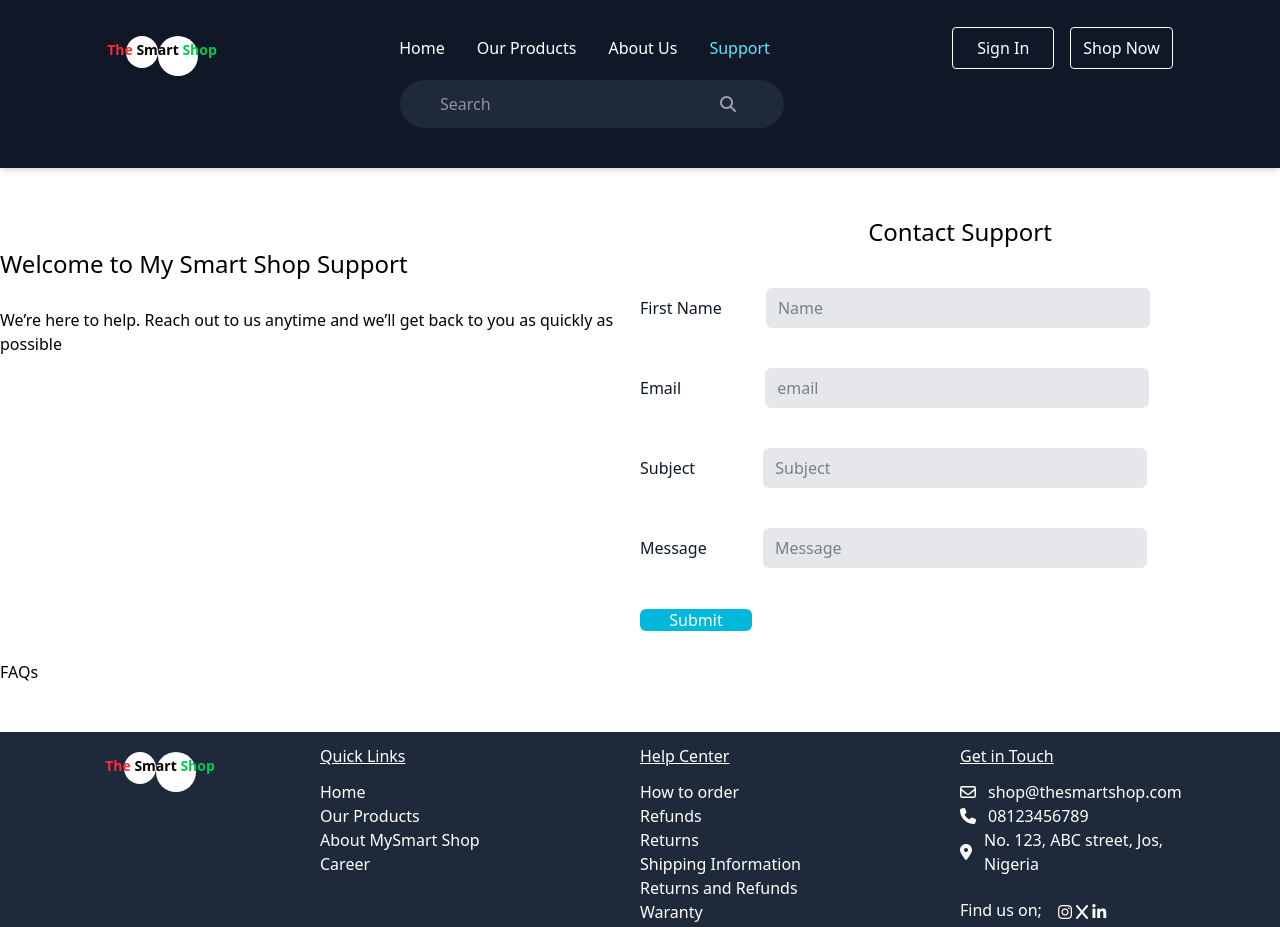
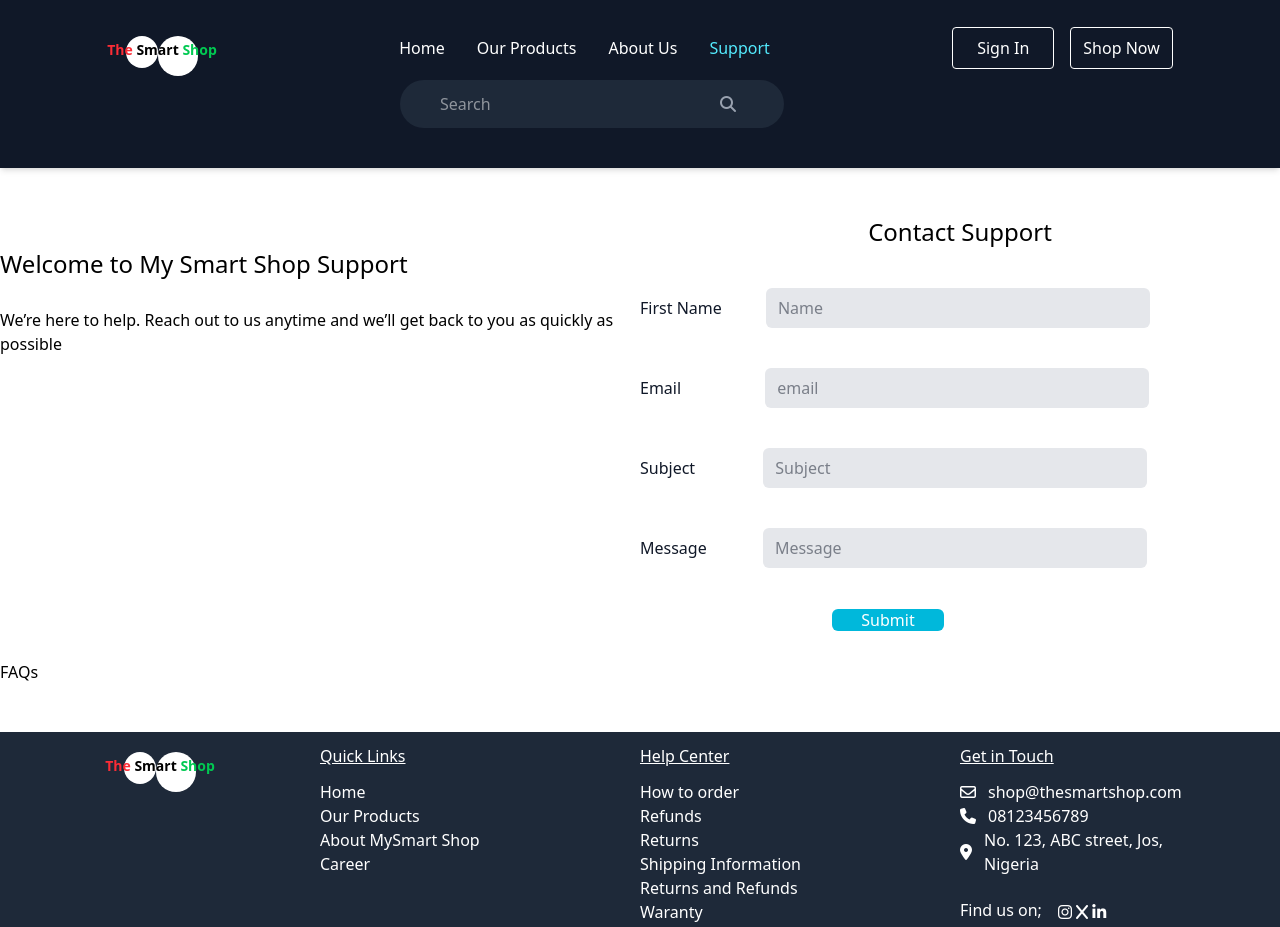
Before and after one commit to ChyyamakaU/smartwatch-project, a website: page support.html in a window 1280 px wide. Shown: the top 927 px of the page. Drawn offline with Linux system fonts and the light colour scheme.

Commit message:
commit 19

```diff
--- a/support.html
+++ b/support.html
@@ -91,7 +91,7 @@
                             <label for="Message">Message</label>
                             <input class=" w-96 h-10 ml-13 rounded-md pl-3 bg-gray-200 mb-10" type="text"
                                 placeholder="Message"><br>
-                            <span class="bg-cyan-500 hover:bg-cyan-600 text-white rounded-md ">
+                            <span class="bg-cyan-500 hover:bg-cyan-600 text-white rounded-md relative left-48">
                                 <input class="w-28" type="button" value="Submit"></span>
                         </form>
 
```
Also changed, not shown: public/output.css.
